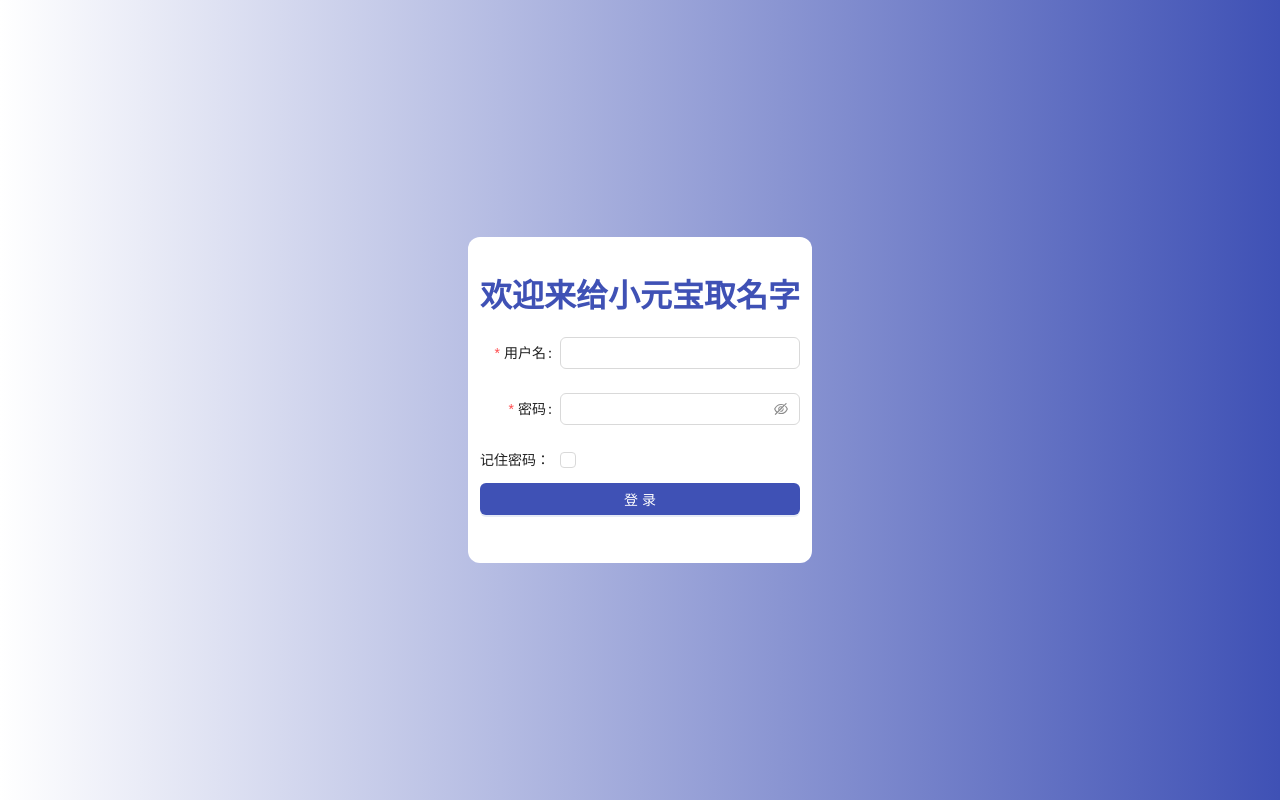
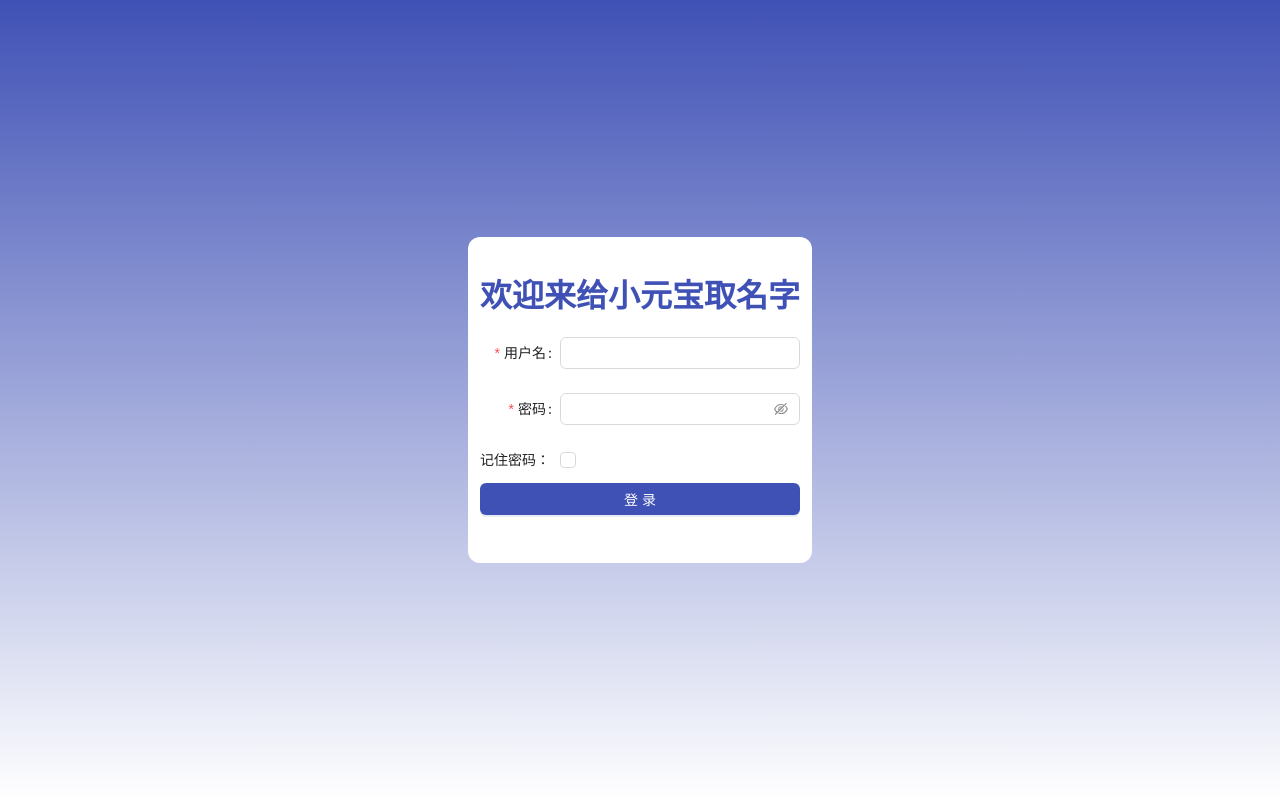
Before and after one commit to rondout/xiaoyuanbao-names, a React (Vite) app: page /login in a window 1280 px wide. Built offline with nearby package versions, Linux system fonts and the light colour scheme.

Commit message:
feat: 登录页编译

```diff
--- a/src/pages/Login.tsx
+++ b/src/pages/Login.tsx
@@ -36,7 +36,7 @@ const Login = () => {
     <div
       className="full-height flex"
       style={{
-        backgroundImage: "linear-gradient(to right, #fff, var(--primary))",
+        backgroundImage: "linear-gradient(0deg, #fff, var(--primary))",
       }}
     >
       <div
```
Also changed, not shown: 7 other files (tests, documents, lock files or other folders).
